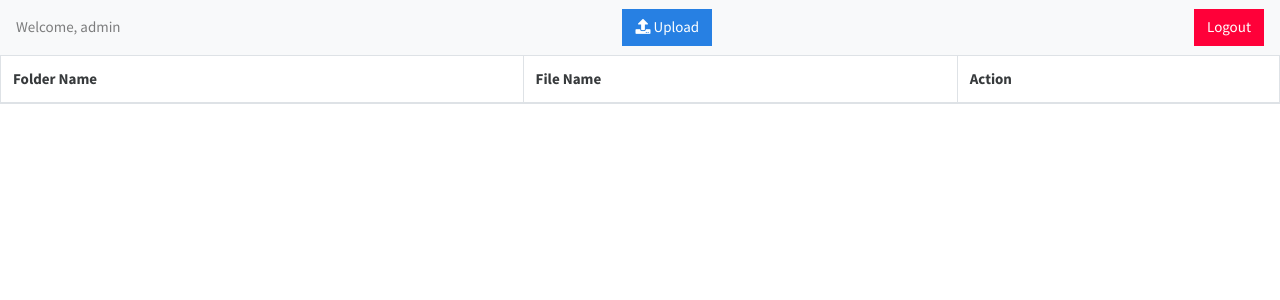
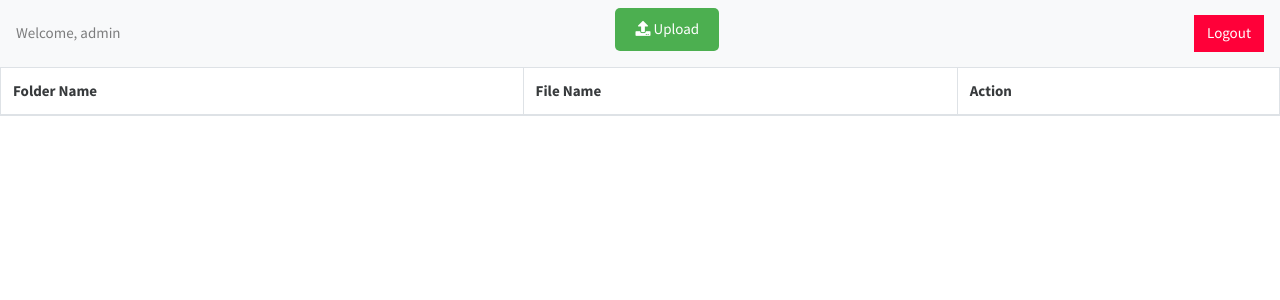
Before and after one commit to TWMProgrammer/EnderDrive, a Flask app: page /dashboard in a window 1280 px wide. Shown: the top 300 px of the page. Run offline with Flask 3, Linux system fonts and the light colour scheme; a user stored in the database is signed in; lists and menus that the app fills with data are empty; some libraries are stand-ins or nearby versions.

Commit message:
Enhance file upload functionality and improve dashboard UI

```diff
--- a/app.py
+++ b/app.py
@@ -90,13 +90,13 @@ def dashboard():
     username = User.query.filter_by(id=user_id).first().username
 
     if request.method == 'POST':
-        file = request.files['upload']
+        uploaded_files = request.files.getlist('file')
 
-        # Get the username from session and use it to create a unique user directory
-        filename = secure_filename(file.filename)
+        for file in uploaded_files:
+            filename = secure_filename(file.filename)
         user_folder = os.path.join(app.config['UPLOAD_FOLDER'], session['username'])
 
-        # Check if the user folder exists, if not create it
+            # Create the folder if it doesn't exist
         if not os.path.exists(user_folder):
             os.makedirs(user_folder)
 
--- a/static/style.css
+++ b/static/style.css
@@ -1,35 +1,9 @@
-body {
-    font-family: Arial, sans-serif;
-    margin: 0;
-    padding: 0;
-    display: flex;
-    flex-direction: column;
-    align-items: center;
-    justify-content: center;
-    height: 100vh;
-    background-color: #f0f0f0;
+.upload-btn {
+    background-color: #4CAF50;
+    color: white;
+    padding: 10px 20px;
+    border: none;
+    border-radius: 5px;
+    cursor: pointer;
+    margin-left: 10px;
 }
-
-h1 {
-    color: #333;
-}
-
-form {
-    display: flex;
-    flex-direction: column;
-    width: 300px;
-}
-
-label, input, button {
-    margin: 10px 0;
-}
-
-a {
-    margin-top: 20px;
-    color: #007BFF;
-    text-decoration: none;
-}
-
-a:hover {
-    text-decoration: underline;
-}
--- a/templates/dashboard.html
+++ b/templates/dashboard.html
@@ -3,17 +3,20 @@
 <head>
         <title>Dashboard</title>
         <link href="https://stackpath.bootstrapcdn.com/bootswatch/4.3.1/cosmo/bootstrap.min.css" rel="stylesheet" crossorigin="anonymous">
-    <!-- Font Awesome for icons -->
-    <link rel="stylesheet" href="https://cdnjs.cloudflare.com/ajax/libs/font-awesome/5.15.4/css/all.min.css">
-    </head>
-    <body>
+        <!-- Font Awesome for icons -->
+        <link rel="stylesheet" href="https://cdnjs.cloudflare.com/ajax/libs/font-awesome/5.15.4/css/all.min.css">
+        <link rel="stylesheet" href="/static/style.css">
+
+</head>
+<body>
         <nav class="navbar navbar-light bg-light">
             <span class="navbar-text mr-3">Welcome, {{ username }}</span>
-        <button class="btn btn-primary ml-1">
+        <input type="file" id="fileInput" multiple class="btn btn-primary ml-1" style="display: none;">
+        <label for="fileInput" class="btn btn-primary ml-1 upload-btn">
             <i class="fas fa-upload"></i> Upload
-        </button>
+        </label>
         <a href="{{ url_for('logout') }}" class="btn btn-danger float-right">Logout</a>
-    </nav>
+        </nav>
 
     <table class="table table-bordered">
         <thead>
```
